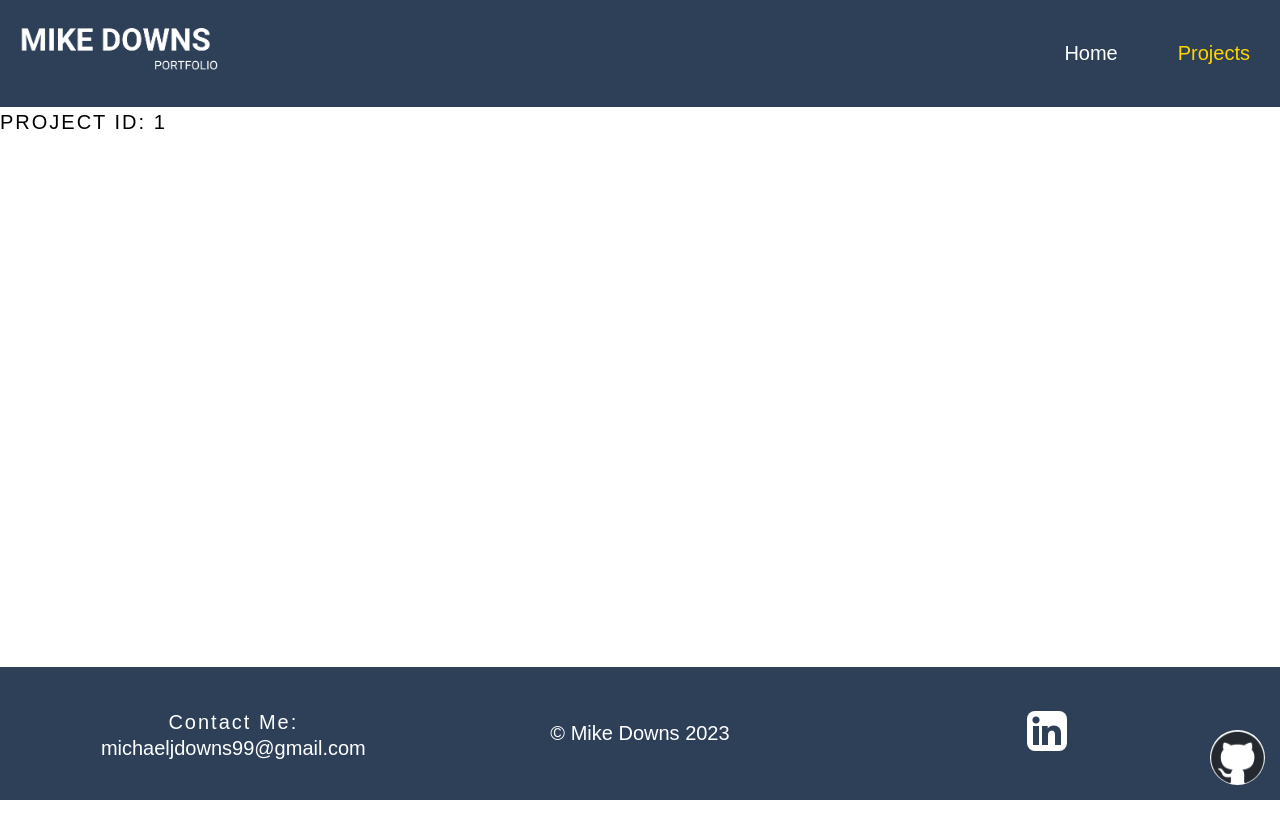
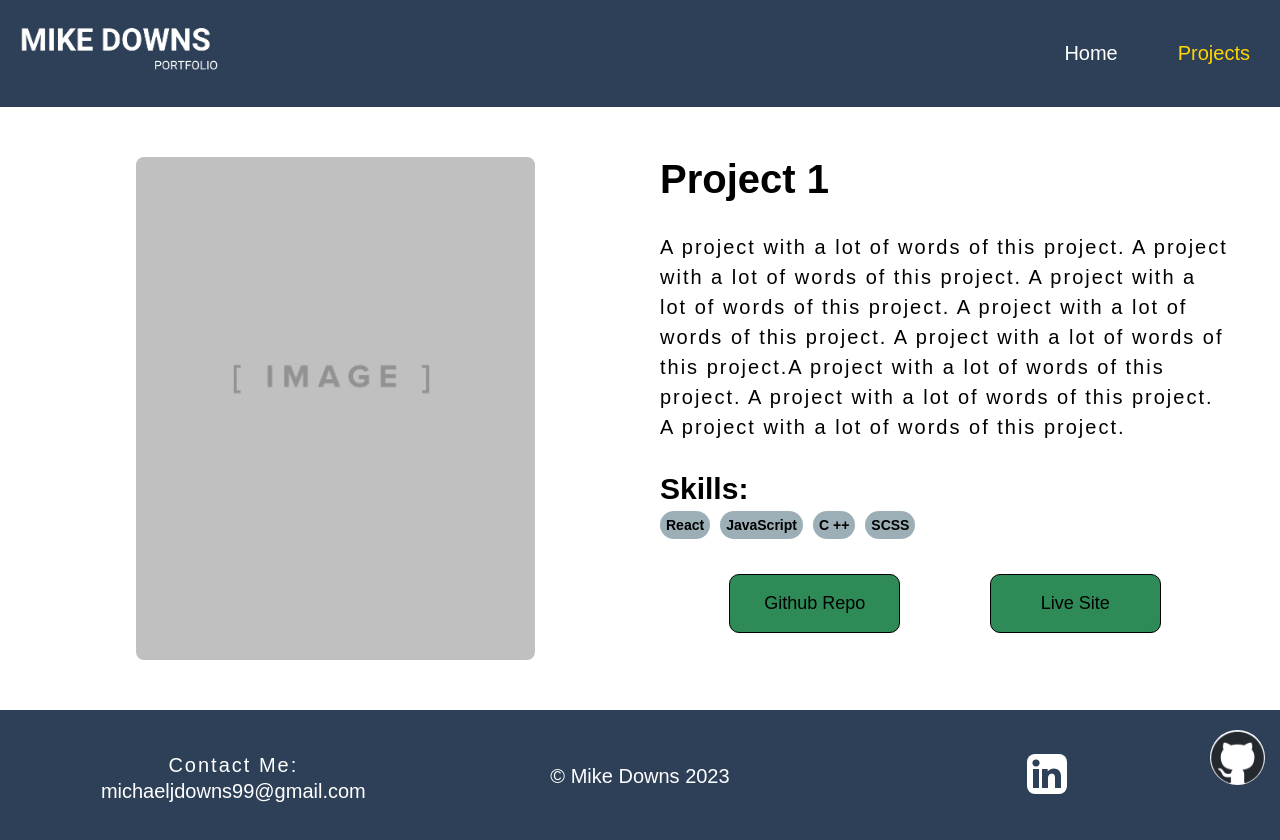
Before and after one commit to mdowns1999/downs-portfolio, a React (Create React App) app: page /downs-portfolio/projects/1 in a window 1280 px wide. Shown: the top 840 px of the page. Before the commit the page ends 800 px from the top, so only its background shows below. Built offline with nearby package versions, Linux system fonts and the light colour scheme; the HTML template or start-up script is replaced by a standard one.

Commit message:
Got Basic layout of Project Detail Page

```diff
--- a/src/assets/project-data/projects.json
+++ b/src/assets/project-data/projects.json
@@ -2,21 +2,21 @@
   {
     "id": 1,
     "name": "Project 1",
-      "description": "A project with a lot of words of this project.",
+    "description": "A project with a lot of words of this project. A project with a lot of words of this project. A project with a lot of words of this project. A project with a lot of words of this project. A project with a lot of words of this project.A project with a lot of words of this project. A project with a lot of words of this project. A project with a lot of words of this project.",
     "skills": ["React", "JavaScript", "C ++", "SCSS"],
     "type": "Web"
   },
   {
     "id": 2,
     "name": "Project 2",
-      "description": "A project with a lot of words of this project.",
+    "description": "A project with a lot of words of this project. A project with a lot of words of this project. A project with a lot of words of this project.  A project with a lot of words of this project. A project with a lot of words of this project.A project with a lot of words of this project. A project with a lot of words of this project. A project with a lot of words of this project.",
     "skills": ["React", "JavaScript", "C ++", "SCSS"],
     "type": "Design"
   },
   {
     "id": 3,
     "name": "Project 3",
-      "description": "A project with a lot of words of this project.",
+    "description": "A project with a lot of words of this project. A project with a lot of words of this project. A project with a lot of words of this project.  A project with a lot of words of this project. A project with a lot of words of this project. A project with a lot of words of this project. A project with a lot of words of this project. A project with a lot of words of this project.",
     "skills": ["React", "JavaScript", "C ++", "SCSS"],
     "type": "Other"
   }
--- a/src/components/Layout/NavMobile.module.css
+++ b/src/components/Layout/NavMobile.module.css
@@ -1,3 +1,4 @@
+/* https://github.com/cyntler/hamburger-react */
 .mobileNavBox {
   position: relative;
 }
@@ -17,6 +18,7 @@
   padding: 30px;
   background-color: #367da4;
   color:white;
+  border-radius: 2px 2px 10px 10px;
 }
 @media screen and (min-width: 550px) {
   .mobileNavBox {
--- a/src/components/Projects/ProjectDetailPage.js
+++ b/src/components/Projects/ProjectDetailPage.js
@@ -1,10 +1,34 @@
 import { useParams } from "react-router-dom";
-
+import classes from './ProjectDetailPage.module.css';
+import data from '../../assets/project-data/projects.json';
+import SkillsList from "./SkillsList";
+import Button from "../UI/Button";
 
 const ProjectDetailPage = () => {
   const params = useParams();
+  let project = data.find(project => project.id === +params.id);
+
     return (
-     <><p>PROJECT ID: {params.id}</p></>
+     <div className={classes.project}>
+      <img
+          src={require("../../assets/images/blank.png")}
+          alt="Product Item"
+        />
+
+        <div className={classes.content}>
+          <h1>{project.name}</h1>
+          <p>{project.description}</p>
+          <div className={classes.skills}>
+            <h2>Skills:</h2>
+          <SkillsList skills={project.skills} id={project.id} />
+          </div>
+
+          <div className={classes.linkBox}>
+            <Button>Github Repo</Button>
+            <Button>Live Site</Button>
+          </div>
+        </div>
+     </div>
     );
   };
 
--- a/src/components/Projects/ProjectDetailPage.module.css
+++ b/src/components/Projects/ProjectDetailPage.module.css
@@ -0,0 +1,54 @@
+.project{
+    max-width: 1200px;
+    margin: 2em auto;
+    display: grid;
+    grid-template-columns: 1fr;
+    gap: 2em;
+    padding: 10px;
+}
+
+.project img{
+    justify-self: center;
+    align-self: center;
+    width: 60%;
+}
+
+.content{
+    display: flex;
+    flex-direction: column;
+    gap: 1.5em;
+}
+
+.linkBox{
+    display: flex;
+    flex-direction: column;
+    flex-wrap: wrap;
+    justify-content: space-evenly;
+    align-items: center;
+    gap: 1em;
+}
+
+.linkBox button{
+    margin: 0;
+    width: 50%;
+}
+
+@media screen and (min-width: 800px) {
+    .linkBox{
+        flex-direction: row;
+    }
+
+    .linkBox button{
+        width: 30%;
+    }
+
+    .project{
+        grid-template-columns: 1fr 1fr;
+
+    }
+
+    .project img{
+        justify-self: center;
+        width: 70%;
+    }
+  }
--- a/src/components/Projects/ProjectItem.js
+++ b/src/components/Projects/ProjectItem.js
@@ -1,15 +1,17 @@
 import classes from "./ProjectItem.module.css";
 import SkillsList from "./SkillsList";
-import { Link } from 'react-router-dom';
+import { Link } from "react-router-dom";
 const ProjectItem = (props) => {
   return (
     <li className={classes.item}>
       <Link to={`/projects/${props.id}`} className={classes.itemLink}>
-      <img src={require("../../assets/images/blank.png")} alt="Product Item" />
+        <img
+          src={require("../../assets/images/blank.png")}
+          alt="Product Item"
+        />
         <div className={classes.overlay}>
           <div className={classes.content}>
             <h2>{props.name}</h2>
-          <p>{props.description}</p>
             <SkillsList skills={props.skills} id={props.id} />
           </div>
         </div>
--- a/src/components/Projects/ProjectItem.module.css
+++ b/src/components/Projects/ProjectItem.module.css
@@ -15,7 +15,7 @@
   bottom: 0;
   left: 0;
   right: 0;
-  height: 40%;
+  height: 25%;
   width: 100%;
   opacity: 1;
   transition: 0.5s ease;
@@ -32,6 +32,10 @@
   -webkit-transform: translate(-50%, -50%);
   -ms-transform: translate(-50%, -50%);
   transform: translate(-50%, -50%);
+}
+
+.content h2{
+  margin: 10px 0;
 }
 @media screen and (min-width: 990px) {
   .item {
--- a/src/components/Projects/ProjectPage.module.css
+++ b/src/components/Projects/ProjectPage.module.css
@@ -1,4 +1,4 @@
-.projectFilterBar{
+.projectFilterBar {
   max-width: 800px;
   margin: 0 auto;
   margin-bottom: 2em;
@@ -8,7 +8,6 @@
   flex-wrap: wrap;
   list-style: none;
   border-bottom: 2px solid black;
-
 }
 .projectList {
   display: flex;
--- a/src/components/Projects/SkillsList.js
+++ b/src/components/Projects/SkillsList.js
@@ -1,13 +1,14 @@
-import classes from './SkillsList.module.css'
+import classes from "./SkillsList.module.css";
 const SkillsList = (props) => {
+  return (
+    <ul className={classes.list}>
+      {props.skills.map((item) => (
+        <li key={props.id + item} className={classes.skill}>
+          {item}
+        </li>
+      ))}
+    </ul>
+  );
+};
 
-    return (
-     <ul className={classes.list}>{
-        props.skills.map((item) => (<li key={props.id + item} className={classes.skill}>
-            {item}
-        </li>))
-     }</ul>
-    );
-  };
-
-  export default SkillsList ;
+export default SkillsList;
--- a/src/components/Projects/SkillsList.module.css
+++ b/src/components/Projects/SkillsList.module.css
@@ -1,17 +1,16 @@
-.list{
+.list {
   display: flex;
   flex-wrap: wrap;
   gap: 10px;
   margin: 5px 0;
-
 }
 
-.skill{
+.skill {
   list-style: none;
-    font-size: 11px;
+  font-size: 14px;
   background-color: var(--secondaryColor, #9cafb7);
-    padding: 8px;
+  padding: 6px;
   border-radius: 50px;
   font-weight: bold;
-    color:black;
+  color: black;
 }
--- a/src/components/UI/RadioButton.module.css
+++ b/src/components/UI/RadioButton.module.css
@@ -1,6 +1,6 @@
 .radio {
   position: relative;
-  width: 80px;
+  width: 95px;
   height: 35px;
   text-align: center;
   margin: 10px;
```
Also changed, not shown: src/components/Projects/ProjectPage.js (+6 -10 lines). Lines whose indentation alone changed are shown as unchanged.
